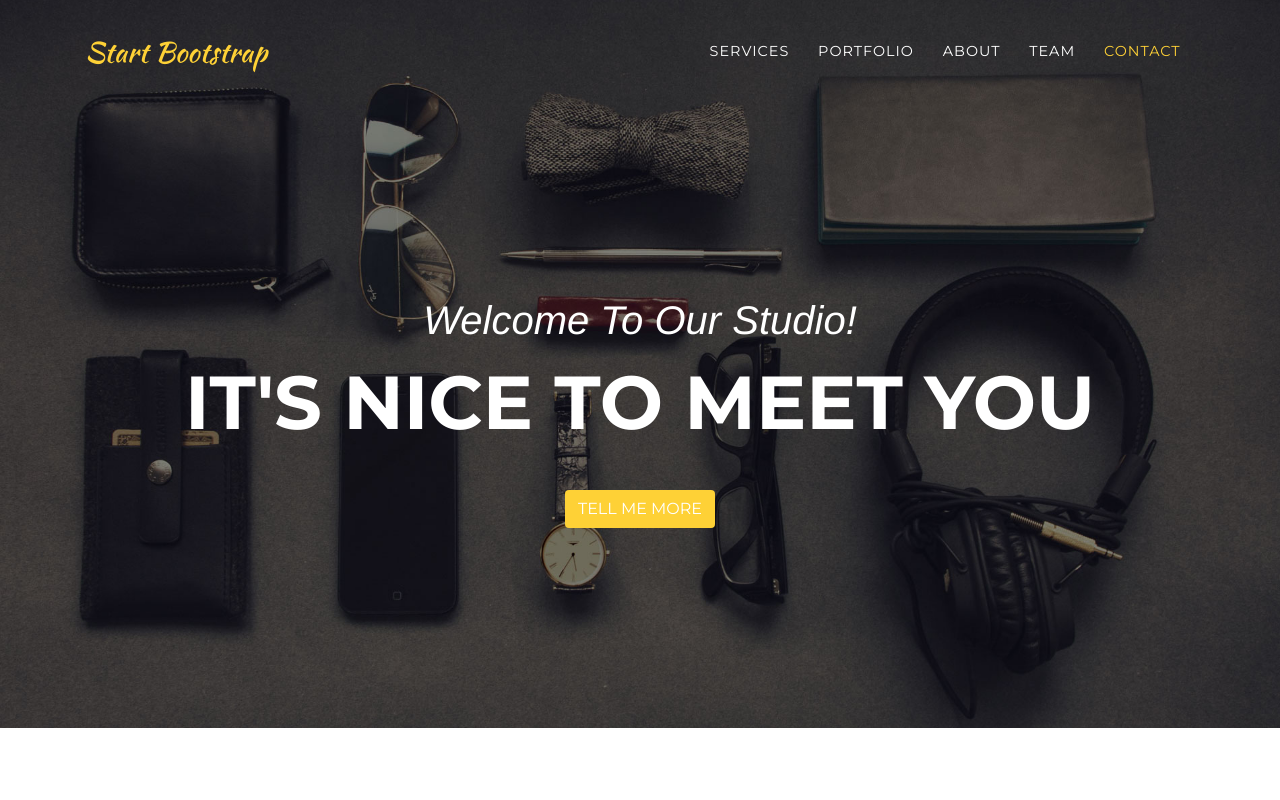
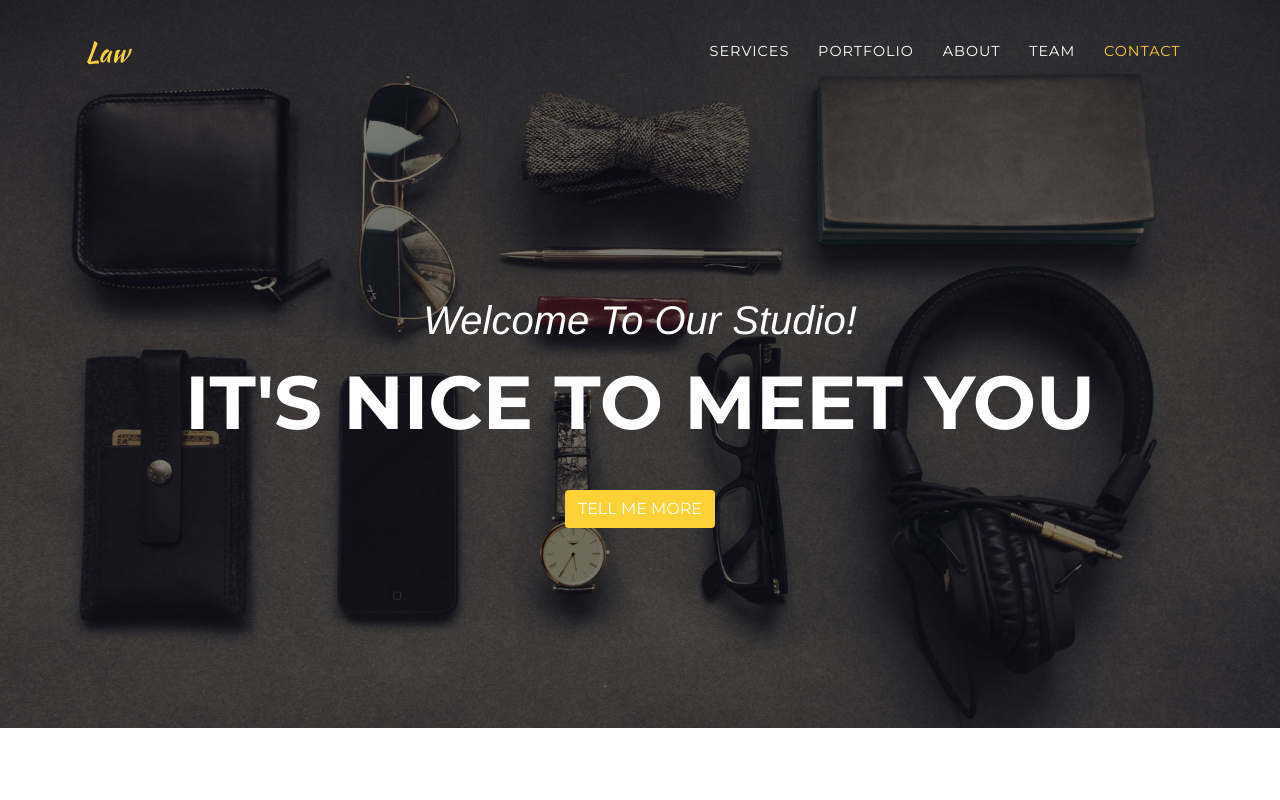
Before and after one commit to mohammedGC/mohammedGC.github.io, a website with bundled scripts: page index.html in a window 1280 px wide. Shown: the top 800 px of the page. Built offline with nearby package versions, Linux system fonts and the light colour scheme; a web font is replaced by a local one.

Commit message:
title+navbar

```diff
--- a/index.html
+++ b/index.html
@@ -8,7 +8,7 @@
     <meta name="description" content="">
     <meta name="author" content="">
 
-    <title>Agency - Start Bootstrap Theme</title>
+    <title>GC</title>
 
     <!-- Bootstrap core CSS -->
     <link href="vendor/bootstrap/css/bootstrap.min.css" rel="stylesheet">
@@ -47,7 +47,7 @@
     <!-- Navigation -->
     <nav class="navbar navbar-expand-lg navbar-dark fixed-top" id="mainNav">
       <div class="container">
-        <a class="navbar-brand js-scroll-trigger" href="#page-top">Start Bootstrap</a>
+        <a class="navbar-brand js-scroll-trigger" href="#page-top">Law</a>
         <button class="navbar-toggler navbar-toggler-right" type="button" data-toggle="collapse" data-target="#navbarResponsive" aria-controls="navbarResponsive" aria-expanded="false" aria-label="Toggle navigation">
           Menu
           <i class="fa fa-bars"></i>
```
